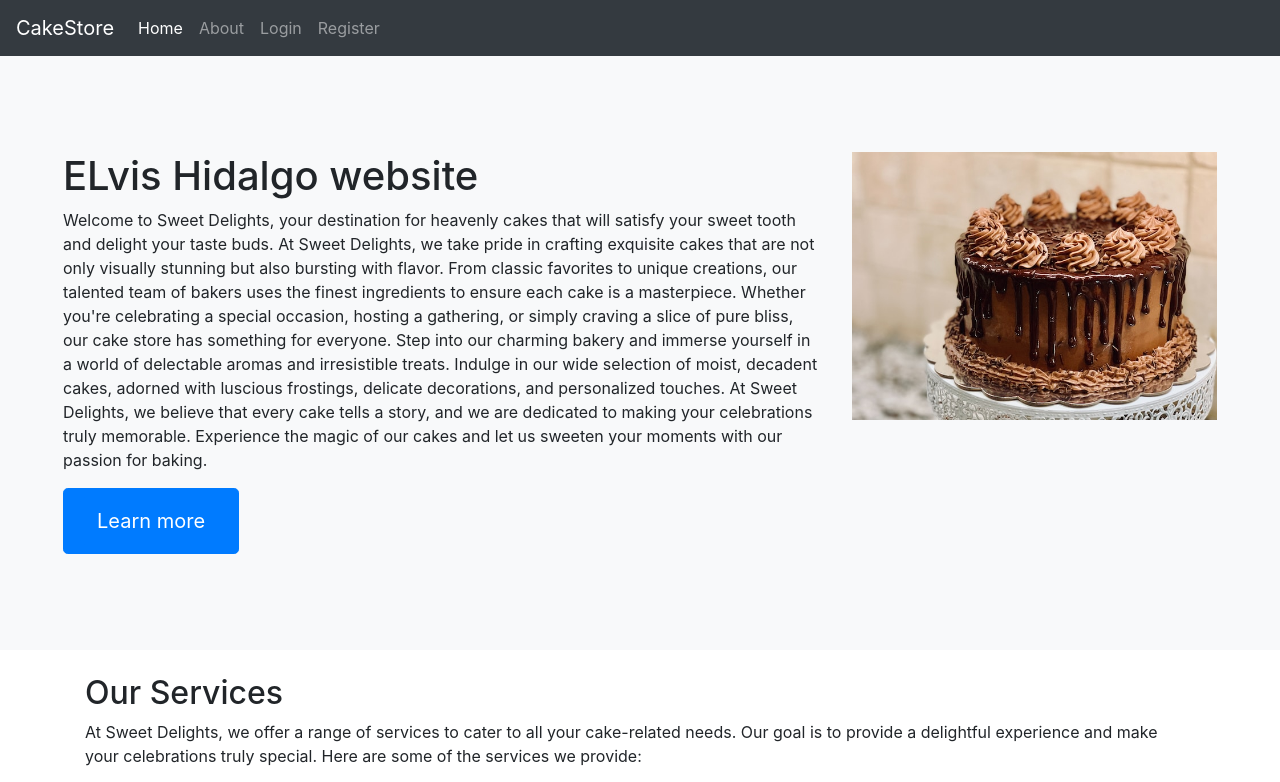
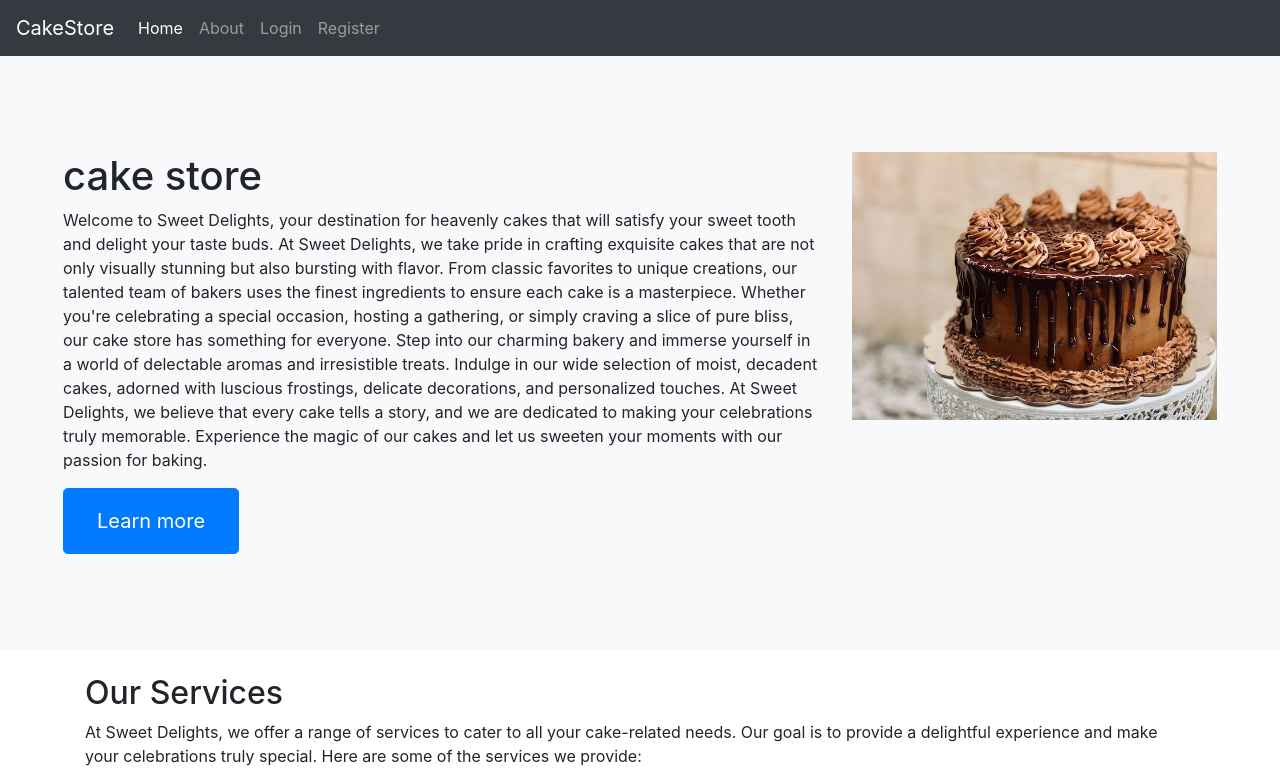
Before and after one commit to ehidalgo1988/mandel-webproject, a plain HTML site: page index.html in a window 1280 px wide. Shown: the top 782 px of the page. Drawn offline with nearby package versions, Linux system fonts and the light colour scheme.

Commit message:
changesin the title

```diff
--- a/index.html
+++ b/index.html
@@ -50,8 +50,7 @@
         <div class="row">
           <div class="col-md-8">
             <h1 class="display-5 fw-bold">
-              ELvis Hidalgo website
-            </h1>
+cake store            </h1>
             <p>
               Welcome to Sweet Delights, your destination for heavenly cakes
               that will satisfy your sweet tooth and delight your taste buds. At
```
